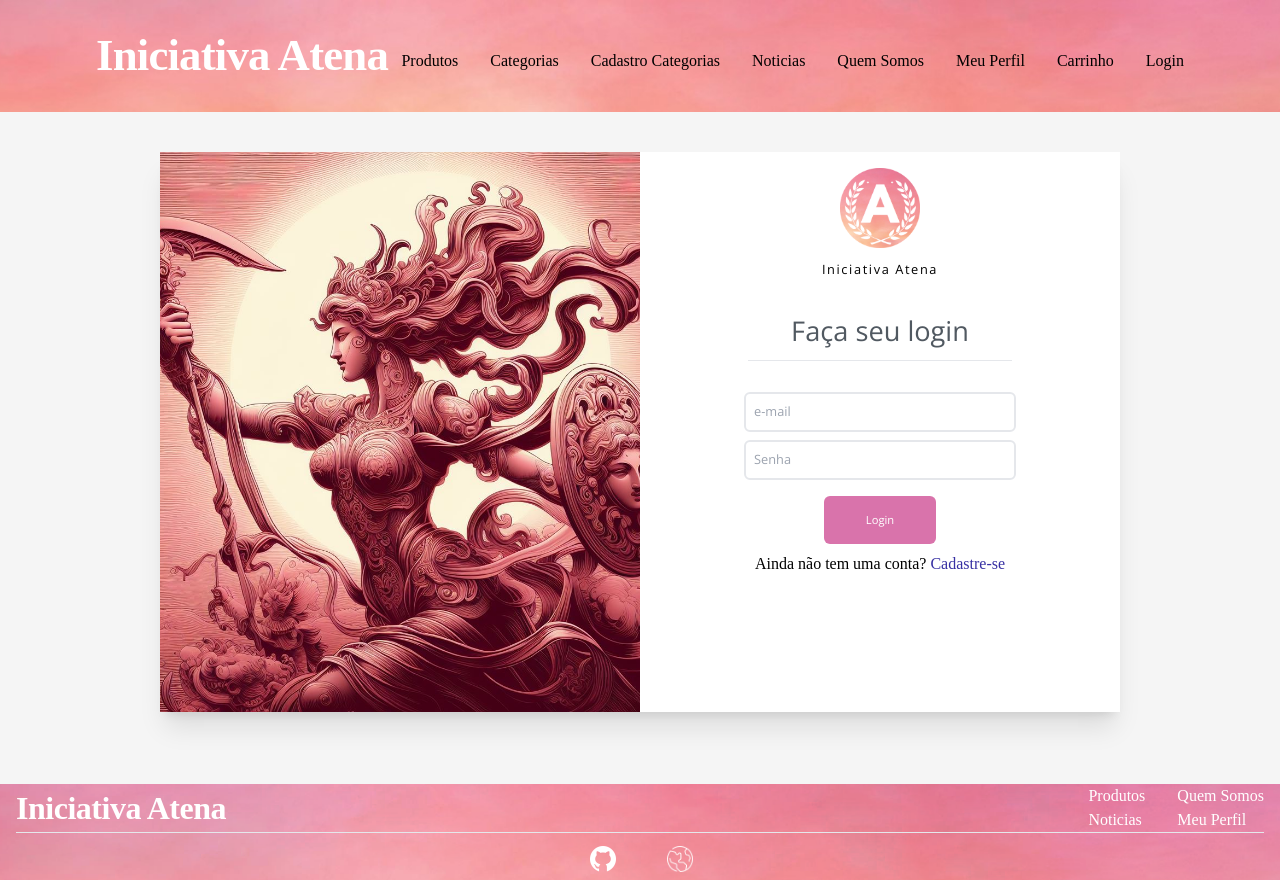
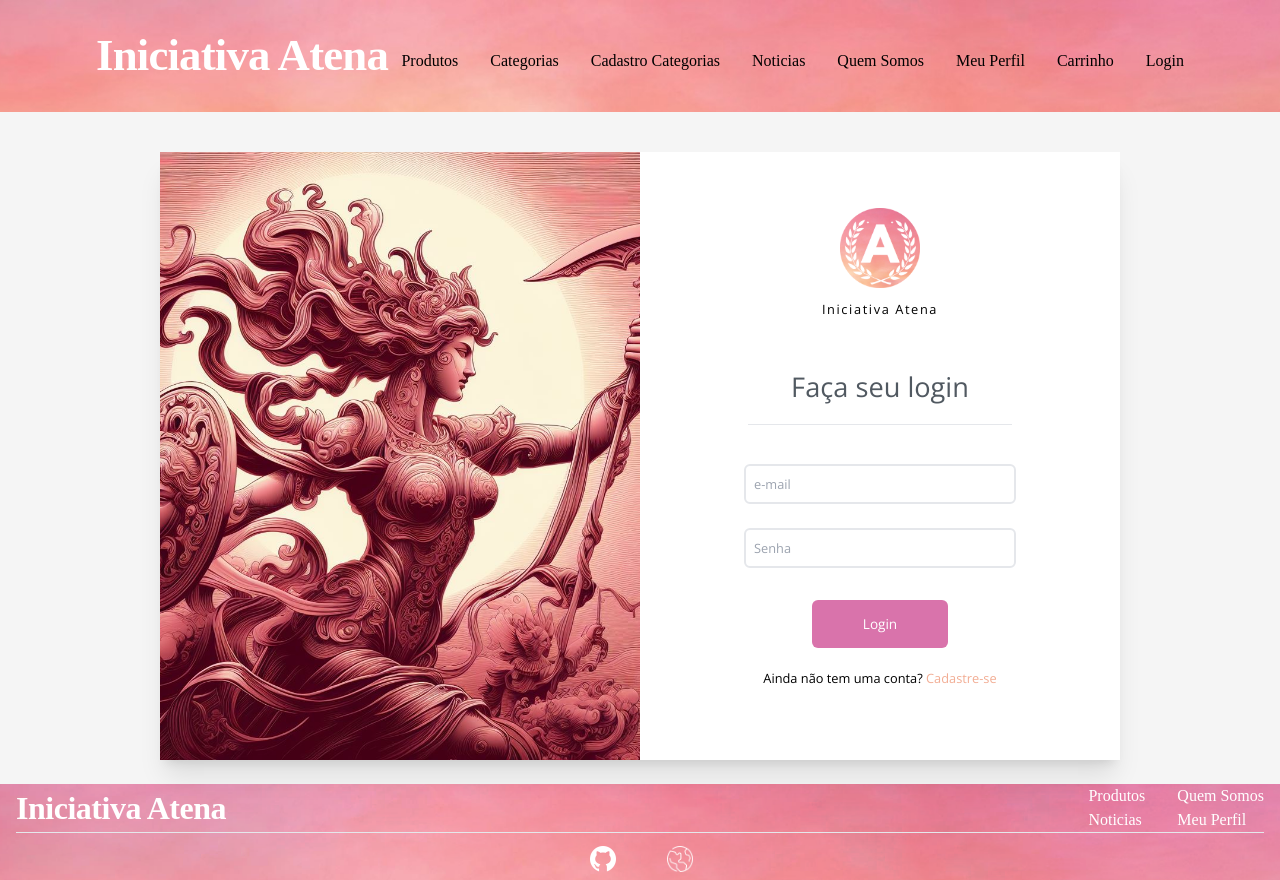
Before and after one commit to Projeto-Integrador-Grupo03/FrontEnd, a React (Vite) app: page /login in a window 1280 px wide. Built offline with nearby package versions, Linux system fonts and the light colour scheme; a web font is replaced by a local one.

Commit message:
Estilização Formulários

```diff
--- a/src/pages/cadastro/Cadastro.css
+++ b/src/pages/cadastro/Cadastro.css
@@ -18,7 +18,7 @@ height: 30px;
 
 .usuario {
   font-family: 'Open Sans', sans-serif;
-  font-size: 0.7rem;
+  font-size: 0.8rem;
   font-weight: 300;
 }
 
--- a/src/pages/cadastro/Cadastro.tsx
+++ b/src/pages/cadastro/Cadastro.tsx
@@ -1,6 +1,6 @@
 import { ChangeEvent, FormEvent, useEffect, useState } from 'react'
 import { RotatingLines } from 'react-loader-spinner'
-import { useNavigate } from 'react-router-dom'
+import { Link, useNavigate } from 'react-router-dom'
 
 import { cadastrarUsuario } from '../../services/Service'
 import Usuario from '../../models/Usuario'
@@ -69,13 +69,13 @@ function Cadastro() {
 
     return (
         <div className='flex w-[100%] h-[40rem] justify-center items-center'>
-                <div className='w-[60rem] h-[35rem] flex justify-between bg-white shadow-xl'>
+            <div className='w-[60rem] h-[38rem] flex justify-between mt-12 bg-white shadow-xl'>
 
                 <div className='w-[30rem]'>
-                        <form className='flex flex-col items-center justify-center p-[1rem] h-[0.5]' onSubmit={cadastrarNovoUsuario}>
+                    <form className='flex flex-col items-center justify-center pt-[0.8rem] h-[0.5]' onSubmit={cadastrarNovoUsuario}>
                         <div className='primeiro-icone flex flex-col items-center'>
                             <div className='imagem-icone w-[5rem] h-[5rem] mb-3'></div>
-                                <h6 className='text-[0.8rem] tracking-[0.1rem] mb-8'>Iniciativa Atena</h6></div>
+                            <h6 className='text-[0.8rem] tracking-[0.1rem] mb-5'>Iniciativa Atena</h6></div>
                         <h2 className='primeiro-icone text-[1.7rem] text-[#515961] mb-[8px]' >Criar Conta</h2>
                         <div className='w-[16.5rem] h-[2rem]'>
                             <hr />
@@ -132,12 +132,17 @@ function Cadastro() {
                                     onChange={(e: ChangeEvent<HTMLInputElement>) => handleConfirmarSenha(e)}
                                 />
                             </div>
-                            <div className='flex gap-[0.5rem] mt-[8px]'>
-                                <button className='w-[9.5rem] h-[3rem] bg-[#F28D9F] rounded-md botaouser text-[0.7rem] font-[400] text-[#ffff]'
-                                    onClick={retornar}>
-                                    Já possui uma conta?
-                                </button>
-                                <button className='w-[7rem] h-[3rem] bg-[#D973AB] rounded-md botaouser text-[0.7rem] font-[400] text-[#ffff]'  type='submit'>
+
+                            <div className='usuario flex flex-col-reverse justify-center items-center gap-[1.3rem] mt-[1rem]'>
+
+                            <p>
+                                    Já possui uma conta?{' '}
+                                    <Link to="/login" className="text-[#F2AD94]">
+                                        Entrar
+                                    </Link>
+                                </p>
+
+                                <button className='w-[8.5rem] h-[3rem] bg-[#D973AB] rounded-md botaouser text-[0.85rem] font-[400] text-[#ffff]' type='submit'>
                                     {isLoading ? <RotatingLines
                                         strokeColor="white"
                                         strokeWidth="5"
@@ -146,7 +151,9 @@ function Cadastro() {
                                         visible={true}
                                     /> : <span>Cadastrar</span>}
                                 </button>
+
                             </div>
+
                         </div>
                     </form>
                 </div>
--- a/src/pages/login/Login.css
+++ b/src/pages/login/Login.css
@@ -1,13 +1,13 @@
 .fundoLogin {
-    background-image: url("https://i.imgur.com/ZZFAmzo.jpg");
+    background-image: url("/src/assets/img/atena2.jpeg");
     background-repeat: no-repeat;
     min-height: 100vh;
     width: 100%;
     background-size: cover;
-    background-position: center;
+    transform: scaleX(-1)
 }
 
-#entrar{
+#entrar {
     width: 15rem;
     height: 3.5rem;
     flex-shrink: 0;
@@ -15,3 +15,9 @@
     background: #D973AB;
     color: #FFF;
 }
+
+.usuario2 {
+    font-family: 'Open Sans', sans-serif;
+    font-size: 0.8rem;
+    font-weight: 300;
+}
--- a/src/pages/login/Login.tsx
+++ b/src/pages/login/Login.tsx
@@ -36,22 +36,25 @@ function Login() {
     }
 
     return (
-        <>
+
         <div className='flex w-[100%] h-[40rem] justify-center items-center'>
-                <div className='w-[60rem] h-[35rem] flex justify-between bg-white shadow-xl'>
-                    <div className='imagem w-[30rem] h-[10rem]'>
+            <div className='w-[60rem] h-[38rem] flex justify-between mt-12 bg-white shadow-xl'>
+                <div className='imagem fundoLogin w-[30rem] h-[10rem]'>
                 </div>
-                    <div className='w-[30rem]'>
-                        <form className='flex flex-col items-center justify-center p-[1rem] h-[0.5]' onSubmit={login}>
-                            <div className='primeiro-icone flex flex-col items-center'>
-                                <div className='imagem-icone w-[5rem] h-[5rem] mb-3'></div>
-                                <h6 className='text-[0.8rem] tracking-[0.1rem] mb-8'>Iniciativa Atena</h6></div>
+                <div className='flex flex-col justify-center w-[30rem]'>
+
+                    <div className='primeiro-icone flex flex-col items-center gap-3'>
+                        <div className='imagem-icone w-[5rem] h-[5rem]'></div>
+                        <h6 className='text-[0.8rem] tracking-[0.1rem] mb-8'>Iniciativa Atena</h6>
+                    </div>
+
+                    <form className='flex flex-col items-center justify-center p-[1rem] h-[0.5] gap-2' onSubmit={login}>
                         <h2 className='primeiro-icone text-[1.7rem] text-[#515961] mb-[8px]' >Faça seu login</h2>
                         <div className='w-[16.5rem] h-[2rem]'>
                             <hr />
                         </div>
 
-                            <div className='flex flex-col gap-[0.5rem]'>
+                        <div className='flex flex-col gap-[1.5rem]'>
                             <div>
                                 <input className='usuario w-[17rem] h-[2.5rem] rounded-md border-2 placeholder:text-[0.8rem] p-[0.5rem]'
                                     type="text"
@@ -72,19 +75,19 @@ function Login() {
                                     onChange={(e: ChangeEvent<HTMLInputElement>) => atualizarEstado(e)}
                                 />
                             </div>
-                                <div className='flex flex-col justify-center items-center gap-[0.5rem] mt-[8px]'>
-                                    <button className='w-[7rem] h-[3rem] bg-[#D973AB] rounded-md botaouser text-[0.7rem] font-[400] text-[#ffff]' type='submit'>
+                            <div className='usuario2 flex flex-col justify-center items-center gap-[1.3rem] mt-[0.5rem]'>
+                                <button className='flex items-center justify-center w-[8.5rem] h-[3rem] bg-[#D973AB] rounded-md botaouser text-[0.7rem] font-[400] text-[#ffff]' type='submit'>
                                     {isLoading ? <RotatingLines
                                         strokeColor="white"
                                         strokeWidth="5"
                                         animationDuration="0.75"
                                         width="24"
                                         visible={true}
-                                        /> : <span>Login</span>}
+                                    /> : <span className='text-[0.85rem]'>Login</span>}
                                 </button>
                                 <p>
                                     Ainda não tem uma conta?{' '}
-                                        <Link to="/cadastro" className="text-indigo-800 hover:underline">
+                                    <Link to="/cadastro" className="text-[#F2AD94]">
                                         Cadastre-se
                                     </Link>
                                 </p>
@@ -95,7 +98,7 @@ function Login() {
 
             </div>
         </div>
-        </>
+
     );
 }
 
```
Lines whose indentation alone changed are shown as unchanged.
